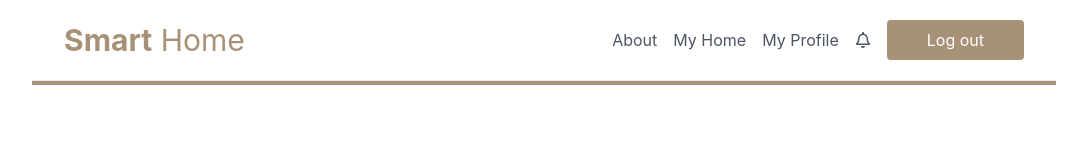
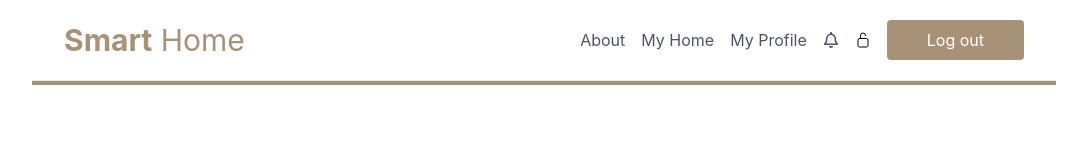
Before and after one commit to OliwierWijas/SEP4-frontend, a React (Create React App) app: page / in a window 1280 px wide. Shown: the top 160 px of the page, without its empty margins (96-1183 px from the left). Built offline with nearby package versions, Linux system fonts and the light colour scheme.

Commit message:
Added Locker to header

```diff
--- a/src/components/Header.js
+++ b/src/components/Header.js
@@ -1,12 +1,19 @@
 import { useState } from "react";
 import { FaRegBell } from "react-icons/fa";
+import { IoLockClosedOutline } from "react-icons/io5";
+import { IoLockOpenOutline } from "react-icons/io5";
 import { Link, Outlet } from "react-router-dom";
 import BrownButton from "./BrownButton.js";
 import BrownBreakline from "./BrownBreakline.js";
 
 export default function Header() {
   const [isOpen, setIsOpen] = useState(false);
+  const [isHouseLocked, toggleLocker] = useState(false);
 
+
+  const handleLocker = () => {
+    toggleLocker(!isHouseLocked);
+};
   return (
     <>
       <nav className="header bg-white mt-2">
@@ -45,6 +52,7 @@ export default function Header() {
               >
                 <FaRegBell />
               </Link>
+              {isHouseLocked ? <IoLockClosedOutline onClick={handleLocker}/> : <IoLockOpenOutline onClick={handleLocker}/> }
               <BrownButton
                 text="Log out"
                 className="hover:bg-blue-600 text-white font-bold py-2 px-4 rounded"
```
